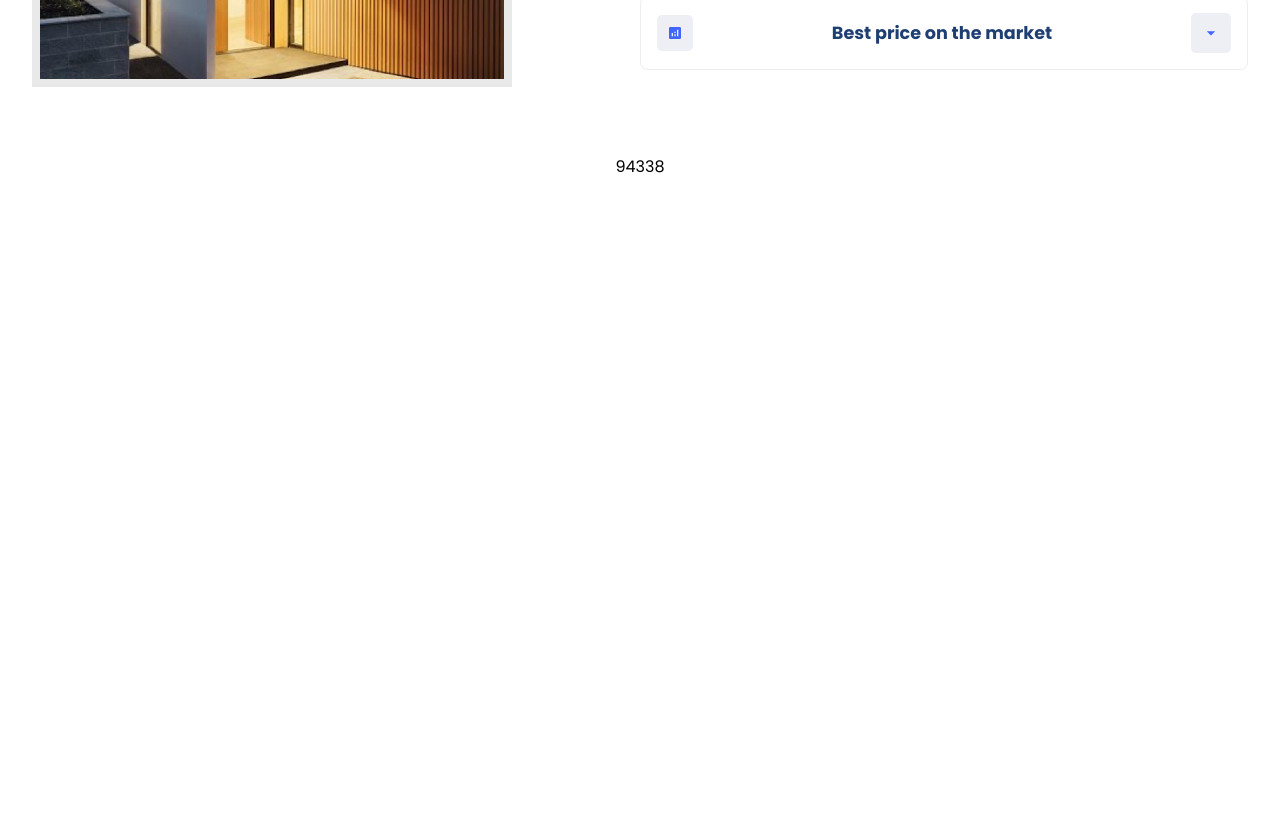
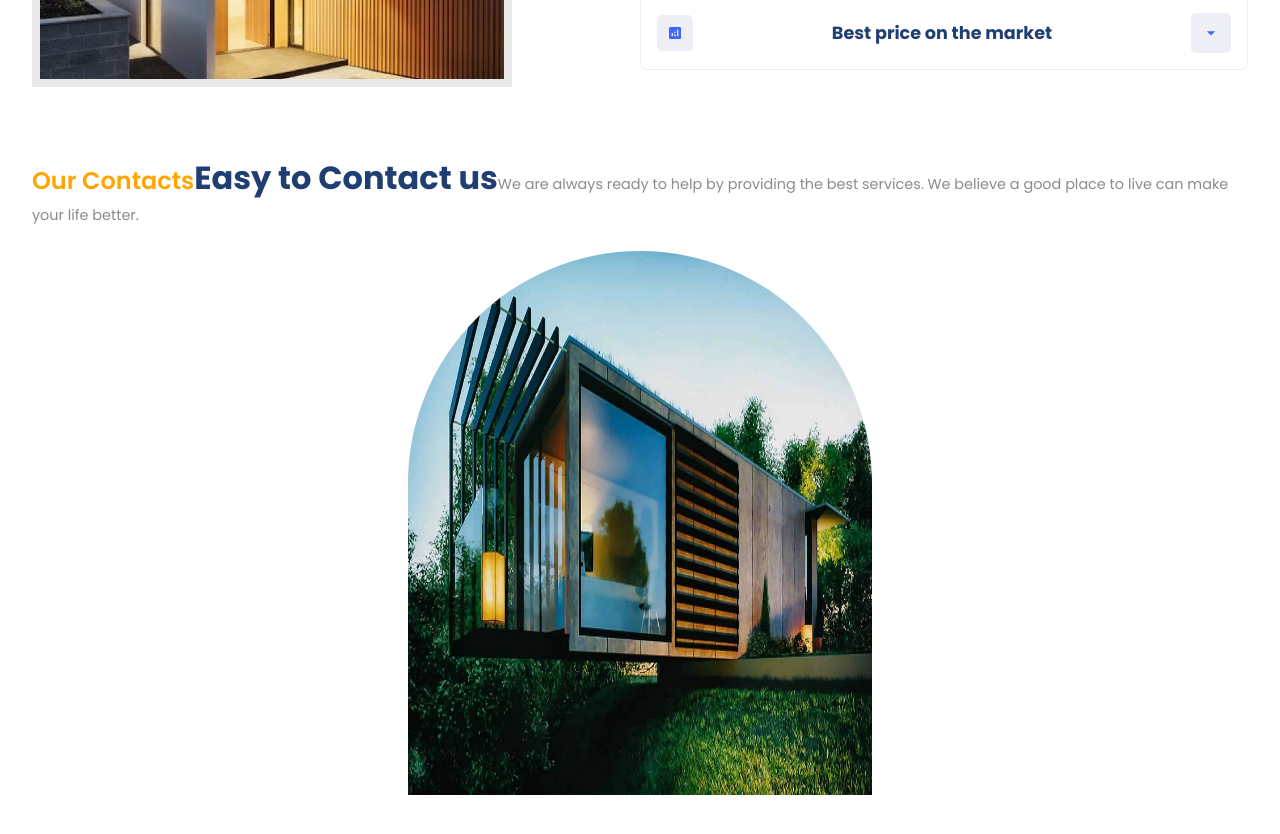
Before and after one commit to Vekay1/estate, a React (Vite) app: page / in a window 1280 px wide. Shown: the part 1860-2694 px from the top of the page. Before the commit the page ends 2071 px from the top, so only its background shows below. Built offline with nearby package versions, Linux system fonts and the light colour scheme.

Commit message:
Update Contact.jsx

```diff
--- a/src/components/Contact/Contact.jsx
+++ b/src/components/Contact/Contact.jsx
@@ -3,8 +3,26 @@ import './Contact.css';
 const Contact = () => {
     return (
         <section className="c-wrapper">
-            <div className="paddings innerWidth flexCenter">
-94338
+            <div className="paddings innerWidth flexCenter c-container">
+                {/* left side */}
+                <div className="c-left">
+                    <span className="orangeText">Our Contacts</span>
+                    <span className="primaryText">Easy to Contact us</span>
+                    <span className="secondaryText">
+                        We are always ready to help by providing
+                        the best services.
+                        We believe a good place to live can make
+                        your life better.
+                    </span>
+                </div>
+
+                {/* right side */}
+                <div className="c-right">
+                    <div className="image-container">
+                        <img src="./contact.jpg" alt="" />
+                    </div>
+                </div>
+
             </div>
         </section>
     );
```
